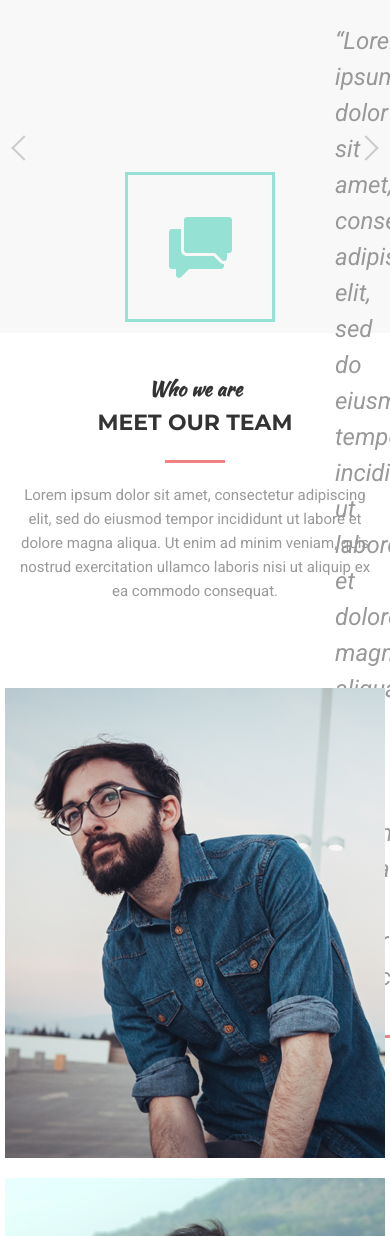
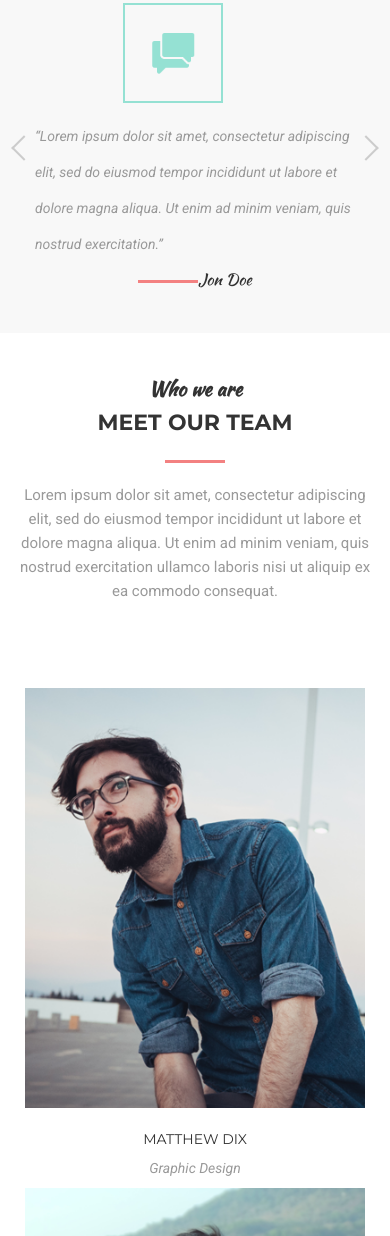
Before and after one commit to Alina-Lukina/Mogo, a plain HTML site: page index.html in a window 390 px wide. Shown: the part 4564-5800 px from the top of the page. Drawn offline with Linux system fonts and the light colour scheme.

Commit message:
mobile part2

```diff
--- a/index.html
+++ b/index.html
@@ -310,6 +310,10 @@
                             <i class="fab fa-instagram"></i>
                         </a>
                     </div>
+                 <div class="team__content">
+                   <div class="team__name">Matthew Dix</div>
+                   <div class="team__prof">Graphic Design</div>
+                </div>
             </div>
 
             <div class="team__item">
@@ -329,6 +333,10 @@
                     <a class="team__social" href="" target="_blank">
                         <i class="fab fa-instagram"></i>
                     </a>
+                </div>
+                <div class="team__content">
+                   <div class="team__name">Christopher Campbell</div>
+                   <div class="team__prof">Branding/UX design</div>
                 </div>
             </div>
 
@@ -351,21 +359,11 @@
                         <i class="fab fa-instagram"></i>
                     </a>
                 </div>
+                <div class="team__content">
+                   <div class="team__name">Michael Fertig </div>
+                   <div class="team__prof">Developer</div>
+                </div>
             </div>
-
-            <div class="team__content">
-               <div class="team__name">Matthew Dix</div>
-               <div class="team__prof">Graphic Design</div>
-            </div>
-            <div class="team__content">
-               <div class="team__name">Christopher Campbell</div>
-               <div class="team__prof">Branding/UX design</div>
-            </div>
-            <div class="team__content">
-               <div class="team__name">Michael Fertig </div>
-               <div class="team__prof">Developer</div>
-            </div>
-
         </div>
     </div>
 
--- a/style.css
+++ b/style.css
@@ -639,7 +639,6 @@ h1, h2, h3, h4, h5, h6 {
 }
 
 .team__content {
-    width: 33%;
     text-align: center;
 }
 
@@ -1244,6 +1243,18 @@ h1, h2, h3, h4, h5, h6 {
     .about__item {
         margin-bottom: 20px;
     }
+    .reviews__text {
+        font-size: 20px;
+    }
+    .team {
+        margin-bottom: 40px;
+    }
+    .team__item {
+        margin-bottom: 80px;
+    }
+    .team__item:last-child {
+        margin-bottom: 0;
+    }
 }
 
 @media (max-width: 990px) {
@@ -1265,6 +1276,16 @@ h1, h2, h3, h4, h5, h6 {
     }
     .statistic__item:last-child {
         border: none;
+    }
+    .reviews__icon {
+        width: 100px;
+        height: 100px;
+    }
+    .reviews__text {
+        padding-left: 250px;
+    }
+    .reviews__name {
+        padding-left: 250px;
     }
 
 }
@@ -1329,6 +1350,24 @@ h1, h2, h3, h4, h5, h6 {
     .wedo__photo {
       display: none;
     }
+    .reviews {
+         max-height: 490px;
+    }
+    .reviews__icon {
+        top: 0;
+        left: 45%;
+    }
+    .reviews__text {
+        padding-top: 120px;
+        padding-left: 80px;
+    }
+    .reviews__name {
+        padding-left: 0;
+        text-align: center;
+    }
+    .team__photo img {
+        max-width: 100%;
+    }
 }
 
 @media (max-width: 575px) {
@@ -1374,4 +1413,25 @@ h1, h2, h3, h4, h5, h6 {
     .services__item:last-child {
     border-bottom: 0;
     }
+    .reviews__text {
+        padding: 115px 10px 5px 20px;
+        font-size: 14px;
+    }
+    .reviews__name {
+        font-size: 16px;
+    }
+    .reviews__icon  {
+        left: 30%;
+    }
 }
+
+
+@media (max-width: 440px) {
+    .team__item {
+        margin-bottom: 20px;
+        background-color: #fff;
+    }
+    .team__photo {
+        background-color: #95e1d3;
+    }
+}
```
